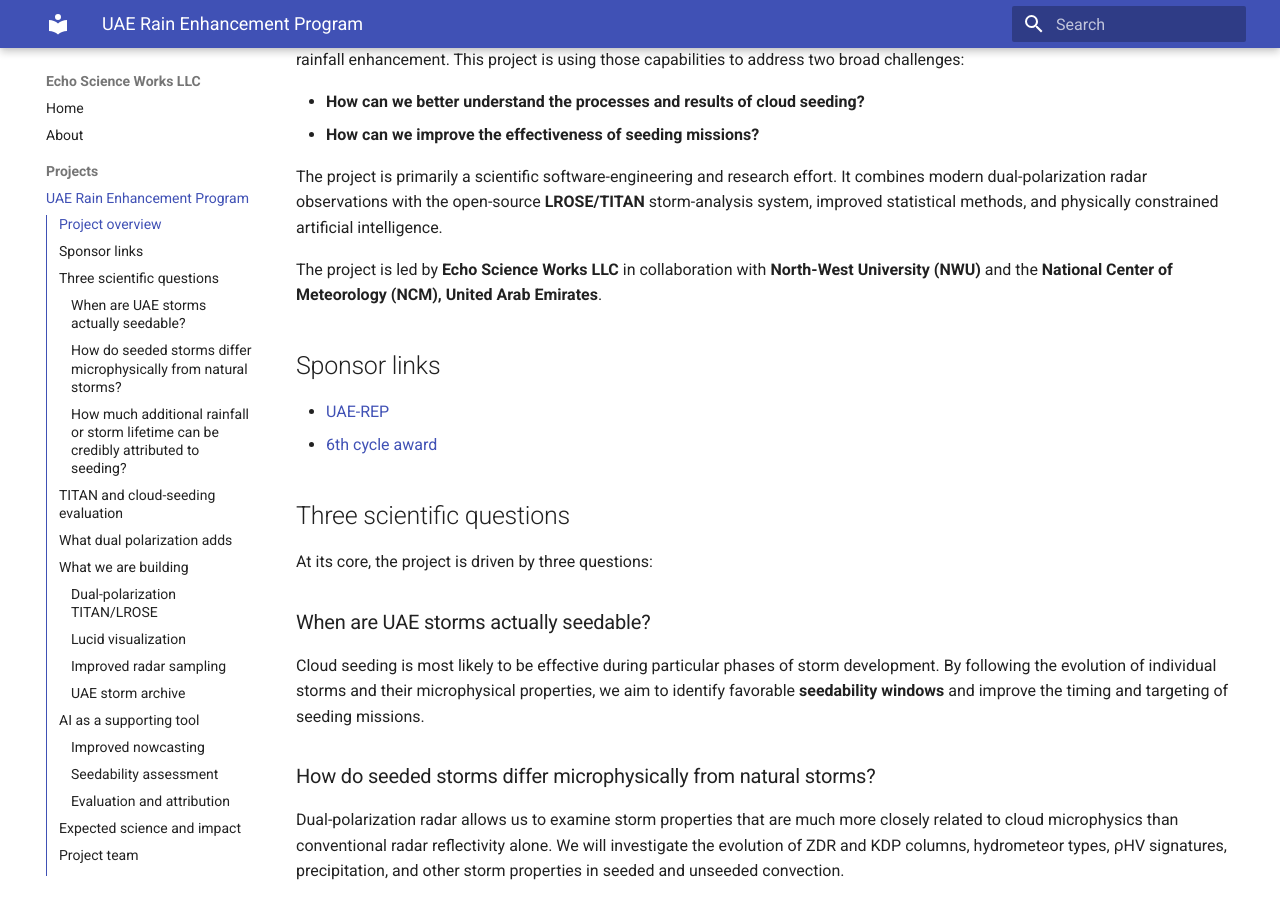
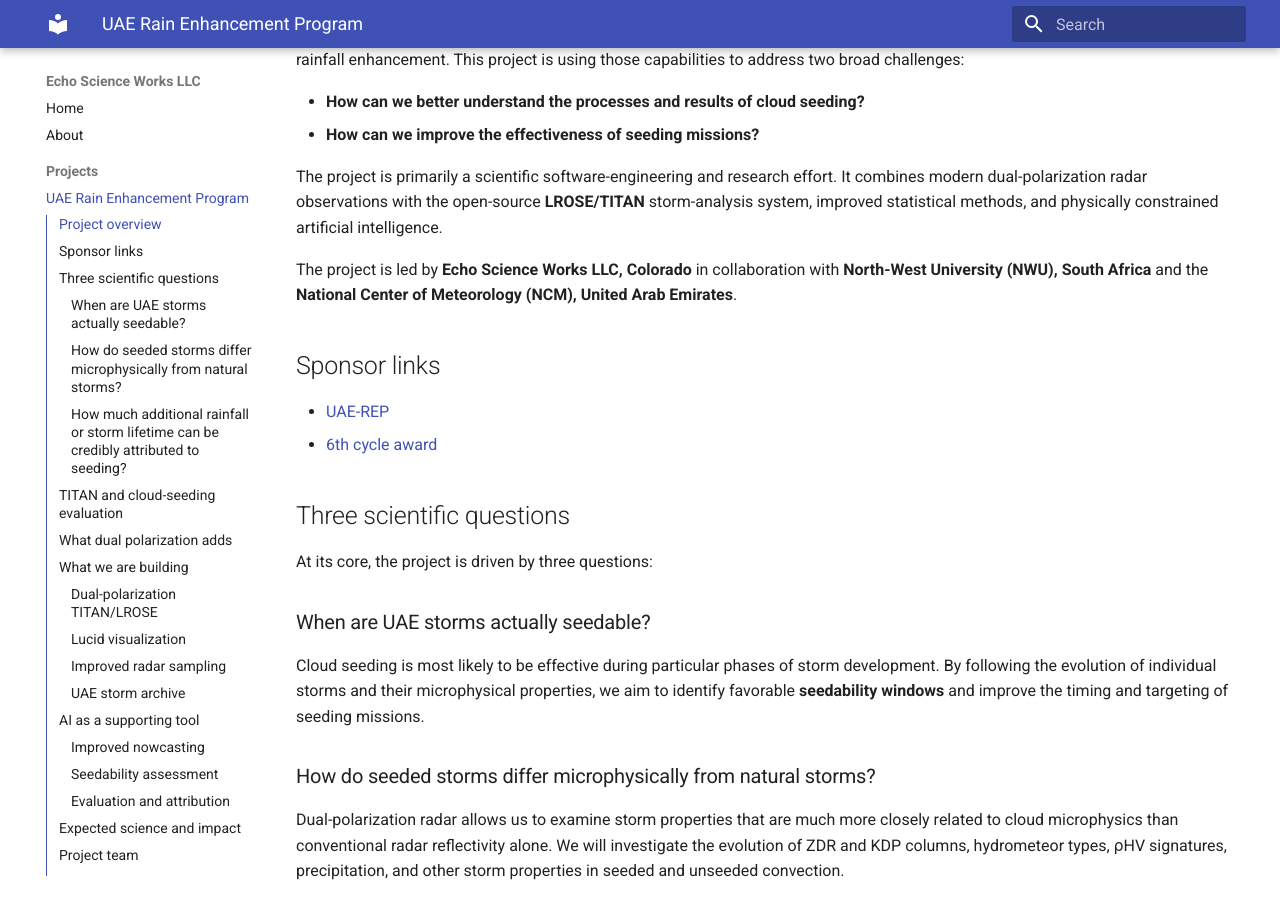
Before and after one commit to mike-dixon/echoscienceworks, an MkDocs documentation site: the page built from docs/uaerep.md, in a window 1280 px wide and 900 px high, scrolled down 342 px. Built offline with MkDocs 1.6.1 and Material for MkDocs 9.7.7, drawn with Linux system fonts in a browser that asks for light colours.

Commit message:
Working on uaerep.md

```diff
--- a/docs/uaerep.md
+++ b/docs/uaerep.md
@@ -12,7 +12,7 @@ The UAE operates a modern dual-polarization weather radar network and an active
 
 The project is primarily a scientific software-engineering and research effort. It combines modern dual-polarization radar observations with the open-source **LROSE/TITAN** storm-analysis system, improved statistical methods, and physically constrained artificial intelligence.
 
-The project is led by **Echo Science Works LLC** in collaboration with **North-West University (NWU)** and the **National Center of Meteorology (NCM), United Arab Emirates**.
+The project is led by **Echo Science Works LLC, Colorado** in collaboration with **North-West University (NWU), South Africa** and the **National Center of Meteorology (NCM), United Arab Emirates**.
 
 ## Sponsor links
 
```
